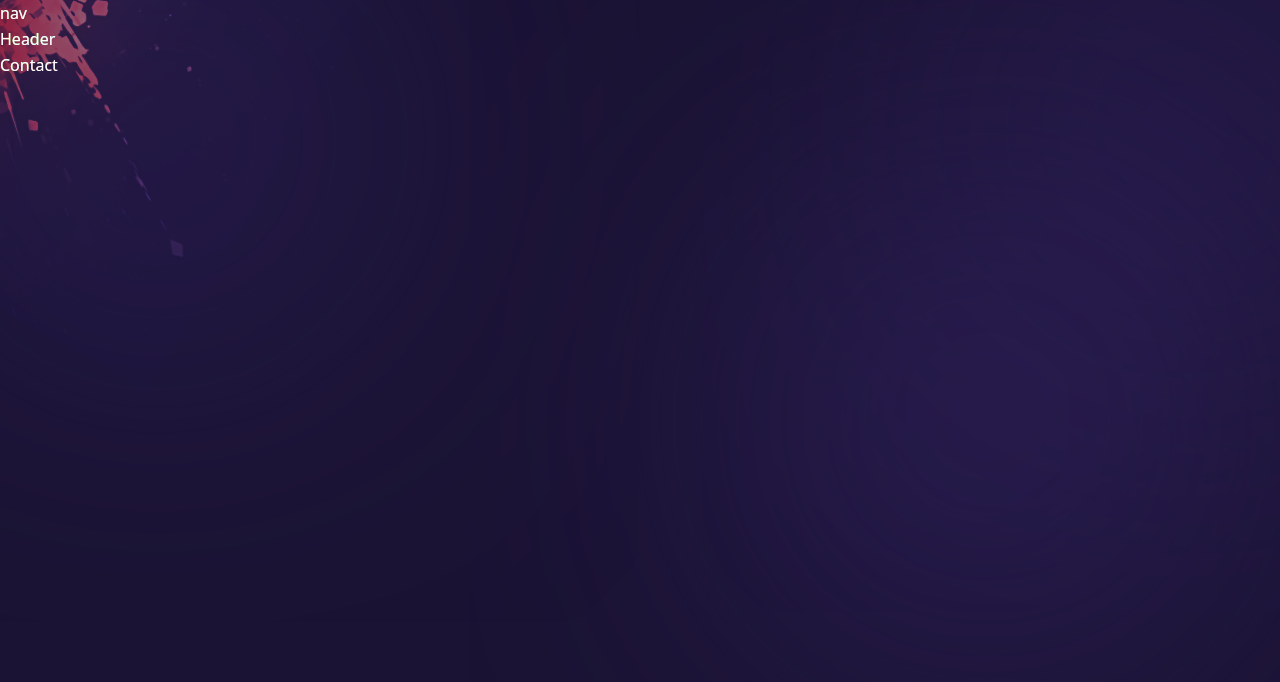
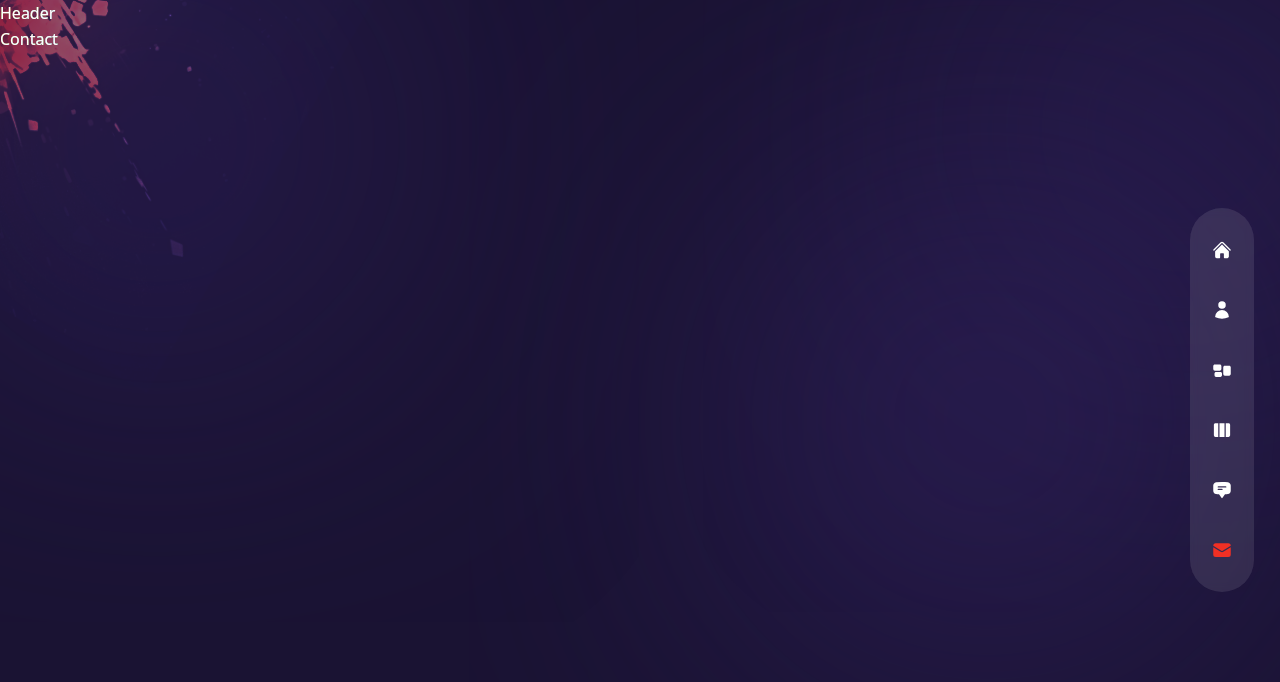
Before and after one commit to Dasika-Vaishnavi/My_portfolio, a Next.js app: page /contact in a window 1280 px wide. Shown: the top 682 px of the page. Built offline with nearby package versions, Linux system fonts and the light colour scheme.

Commit message:
updated navbar

```diff
--- a/components/Nav.js
+++ b/components/Nav.js
@@ -1,4 +1,3 @@
-// icons
 import {
   HiHome,
   HiUser,
@@ -8,7 +7,7 @@
   HiEnvelope,
 } from 'react-icons/hi2';
 
-// nav data
+
 export const navData = [
   { name: 'home', path: '/', icon: <HiHome /> },
   { name: 'about', path: '/about', icon: <HiUser /> },
@@ -26,8 +25,44 @@
   },
 ];
 
+import Link from 'next/link';
+
+import { useRouter } from 'next/router';
+
 const Nav = () => {
-  return <nav>nav</nav>;
-};
+  const router = useRouter();
+  const pathname = router.pathname;
+
+  return (
+  <nav className='flex flex-col items-center xl:justify-center gap-y-4 fixed h-max bottom-0 mt-auto xl:right-[2%]
+    z-50 top-0 w-full xl:w-16 xl:max-w-md xl:h-screen'>
+  <div className='flex w-full xl:flex-col items-center justify-between xl:justify-center gap-y-10 px-4 md:px-40
+    xl:px-0 h-[80px] xl:h-max py-8 bg-white/10 backdrop-blur-sm text-3xl xl:text-xl xl:rounded-full'>
+      {navData.map((link, index) => {
+        return (
+          <Link className={`${link.path === pathname && 'text-accent'} relative flex item-center group hover:text-accent
+            transition-all duration-300`}
+            href = {link.path}
+            key = {index}
+          >
+            <div className='absolute pr-14 right-0 hidden xl:group-hover:flex'>
+              <div className='bg-white relative flex text-primary items-center p-[6px] rounded-[3px]'>
+                <div className='text-[12px] leading-none font-semibold capitalize'>
+                  {link.name}
+                </div>
+
+                <div className='border-solid border-l-white border-l-8 border-y-transparent border-y-[6px] border-r-0 absolute
+                  -right-2'>
+                </div>
+              </div>
+            </div>
+            <div>{link.icon}</div>
+          </Link>
+          )
+      })}
+  </div>
+  </nav>
+    )
+}
 
 export default Nav;
--- a/package.json
+++ b/package.json
@@ -11,7 +11,7 @@
   "dependencies": {
     "@next/font": "^13.4.4",
     "framer-motion": "^10.12.16",
-    "next": "13.4.3",
+    "next": "^13.4.3",
     "react": "18.2.0",
     "react-countup": "^6.4.2",
     "react-dom": "18.2.0",
```
Also changed, not shown: 1 other file (tests, documents, lock files or other folders).
